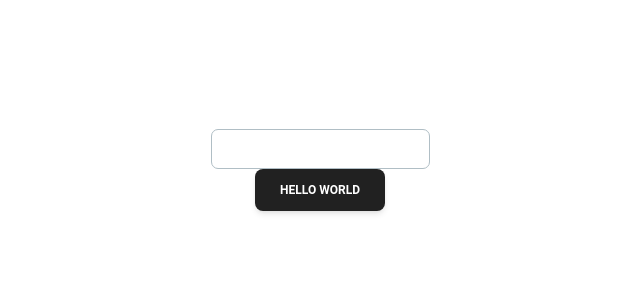
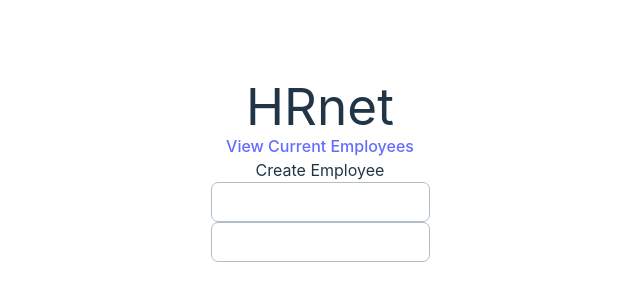
Before and after one commit to Emmanuel97423/hrnet, a React (Vite) app: page / in a window 1280 px wide. Shown: the part 230-530 px from the top of the page, without its empty margins (320-960 px from the left). Built offline with nearby package versions, Linux system fonts and the light colour scheme.

Commit message:
UI: form employee init

```diff
--- /dev/null
+++ b/src/components/molecules/Navbar/index.tsx
@@ -0,0 +1,13 @@
+import { Link } from 'react-router-dom';
+
+const Navbar: React.FC = () => {
+  return (
+    <div className="flex flex-col justify-center items-center self-">
+      <h1>HRnet</h1>
+      <Link to="">View Current Employees</Link>
+      <h2>Create Employee</h2>
+    </div>
+  );
+};
+
+export default Navbar;
--- /dev/null
+++ b/src/components/molecules/form/index.tsx
@@ -0,0 +1,11 @@
+import { FormProps } from '@/types/form';
+import Input from '@/components/atoms/Input';
+const Form: React.FC<FormProps> = () => {
+  return (
+    <div>
+      <Input label="FirstName" type="text" placeholder="First name" />
+      <Input label="Lastname" type="text" placeholder="Last Name" />
+    </div>
+  );
+};
+export default Form;
--- /dev/null
+++ b/src/components/template/home/index.tsx
@@ -0,0 +1,12 @@
+import Navbar from '@/components/molecules/Navbar';
+import Form from '@/components/molecules/form';
+const Home: React.FC = () => {
+  return (
+    <div className="w-screen h-screen flex flex-col justify-center items-center">
+      <Navbar />
+      <Form />
+    </div>
+  );
+};
+
+export default Home;
--- a/src/main.tsx
+++ b/src/main.tsx
@@ -3,12 +3,13 @@ import ReactDOM from 'react-dom/client';
 import { createBrowserRouter, RouterProvider } from 'react-router-dom';
 import { ThemeProvider } from '@material-tailwind/react';
 import App from './App.tsx';
+import Home from './components/template/home/index.tsx';
 import './index.css';
 
 const router = createBrowserRouter([
   {
     path: '/',
-    element: <App />
+    element: <Home />
   }
 ]);
 
--- /dev/null
+++ b/src/types/form.ts
@@ -0,0 +1,16 @@
+export type FormProps = {
+    firstName?: string;
+    lastName?: string;
+    birthDate?: string;
+    startDate?: string;
+    email?: string;
+    adress?:Adress;
+    department?:string;
+
+}
+export type Adress = {
+    street?: string;
+    city?: string;
+    zipCode?: string;
+    state?: string;
+}
--- a/src/types/input.ts
+++ b/src/types/input.ts
@@ -1,5 +1,5 @@
 export type InputProps = {
-    label: string;
+    label?: string;
     type?: "text" | "password" | "email" | "number";
     placeholder?: string;
     className?: string;
```
